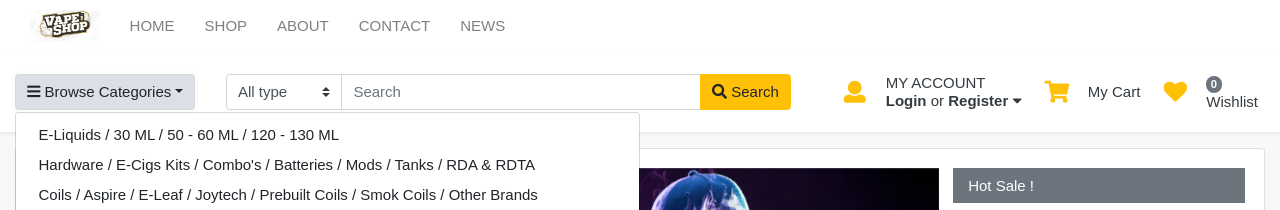
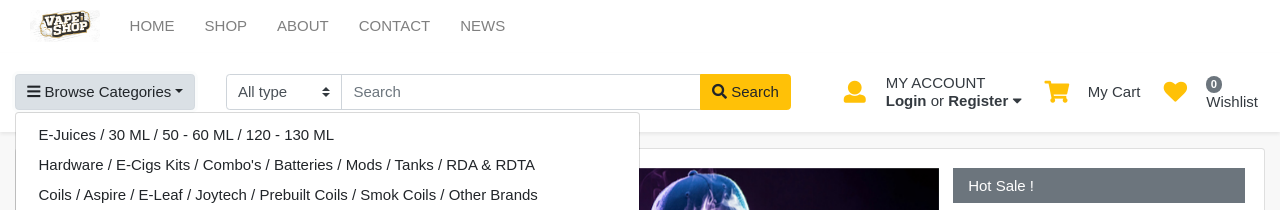
Before and after one commit to wiljodh/Front_End_JC5_WillyJodhiSangkala, a React (Create React App) app in the folder vapesupplyco/: page / in a window 1280 px wide. Both pictures are taken after a click on the button "Browse Categories". Shown: the top 210 px of the page. Built offline with nearby package versions, Linux system fonts and the light colour scheme.

Commit message:
Categories
Categories changes

```diff
--- a/vapesupplyco/src/Components/Header.js
+++ b/vapesupplyco/src/Components/Header.js
@@ -32,7 +32,7 @@ return (
           <div className="category-wrap dropdown py-1">
             <button type="button" className="btn btn-light  dropdown-toggle" data-toggle="dropdown"><i className="fa fa-bars" /> Browse Categories</button>
             <div className="dropdown-menu">
-              <a className="dropdown-item" href="#">E-Liquids / 30 ML / 50 - 60 ML / 120 - 130 ML </a>
+              <a className="dropdown-item" href="#">E-Juices / 30 ML / 50 - 60 ML / 120 - 130 ML </a>
               <a className="dropdown-item" href="#">Hardware / E-Cigs Kits / Combo's / Batteries / Mods / Tanks / RDA &amp; RDTA </a>
               <a className="dropdown-item" href="#">Coils / Aspire / E-Leaf / Joytech / Prebuilt Coils / Smok Coils / Other Brands</a>
               <a className="dropdown-item" href="#">Accessories / Wire &amp; Building Tools / Driptips / Charging / Replacement Glass / Apparel </a>
```
